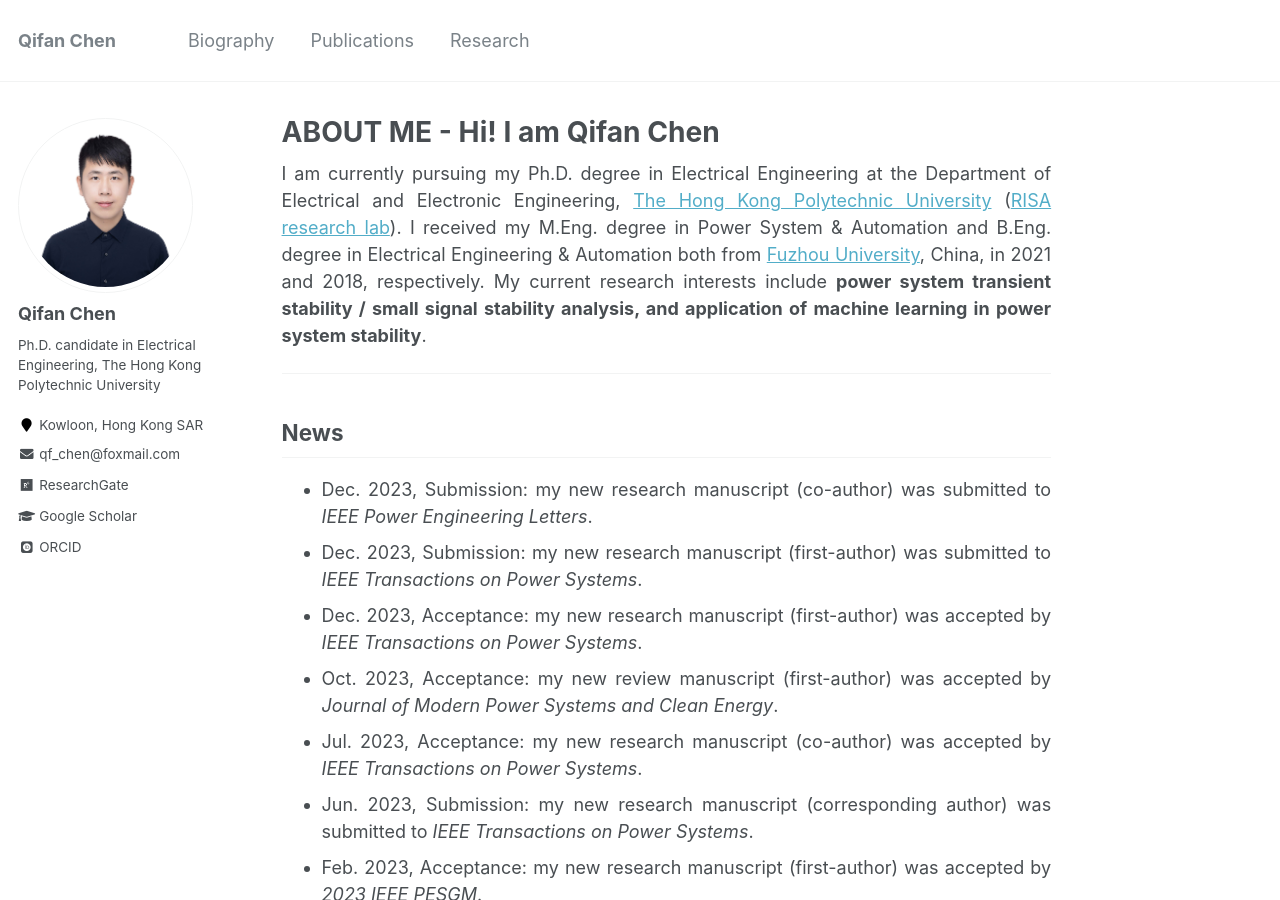
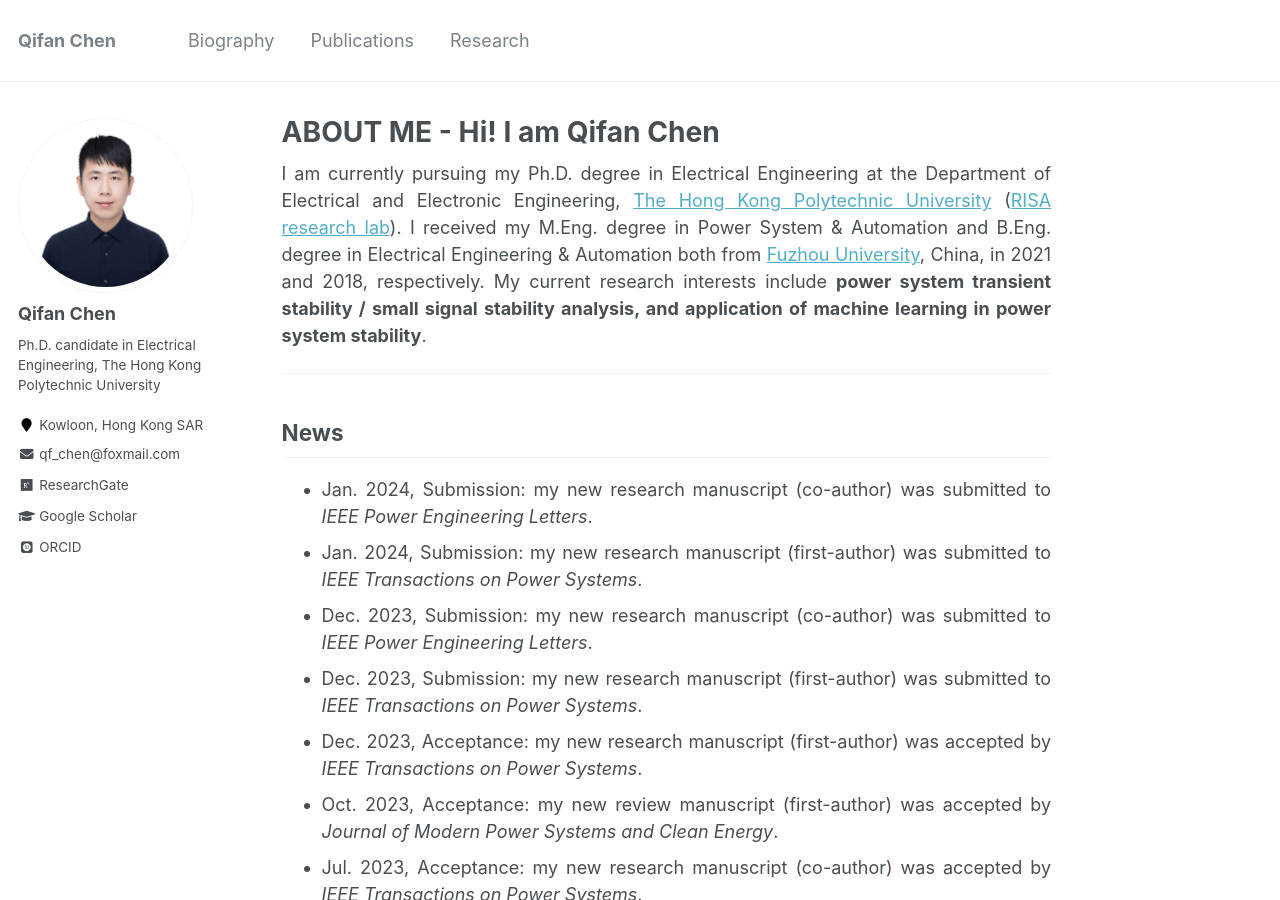
Before and after one commit to ChQf/ChQf.github.io, a Jekyll site: the page built from _pages/about.md, in a window 1280 px wide and 900 px high. Built offline with Jekyll 4.4.1, drawn with Linux system fonts in a browser that asks for light colours; some web fonts are replaced.

Commit message:
Update about.md

```diff
--- a/_pages/about.md
+++ b/_pages/about.md
@@ -14,6 +14,8 @@ My current research interests include **power system transient stability / small
 ---
 
 ## News
+* Jan. 2024, Submission: my new research manuscript (co-author) was submitted to *IEEE Power Engineering Letters*.
+* Jan. 2024, Submission: my new research manuscript (first-author) was submitted to *IEEE Transactions on Power Systems*.
 * Dec. 2023, Submission: my new research manuscript (co-author) was submitted to *IEEE Power Engineering Letters*.
 * Dec. 2023, Submission: my new research manuscript (first-author) was submitted to *IEEE Transactions on Power Systems*.
 * Dec. 2023, Acceptance: my new research manuscript (first-author) was accepted by *IEEE Transactions on Power Systems*.
```
